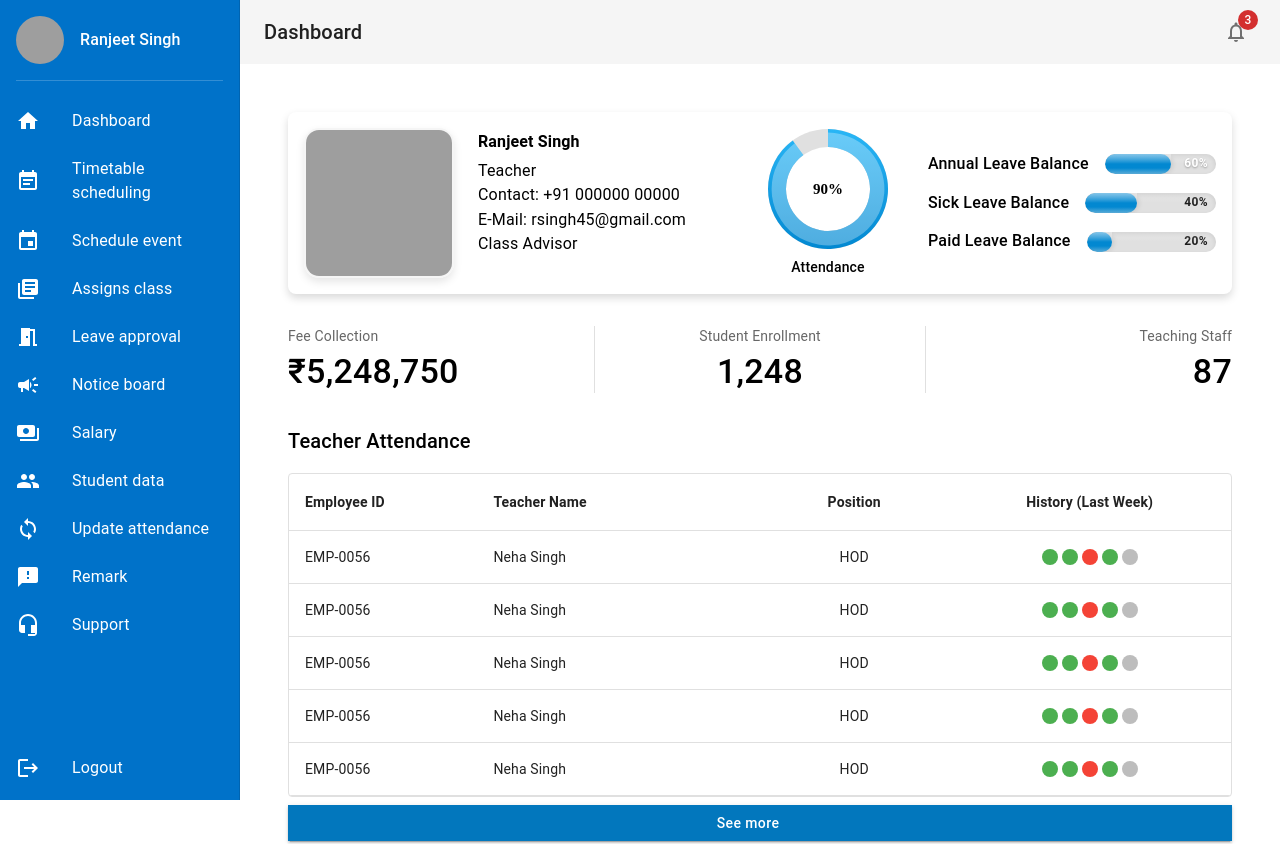
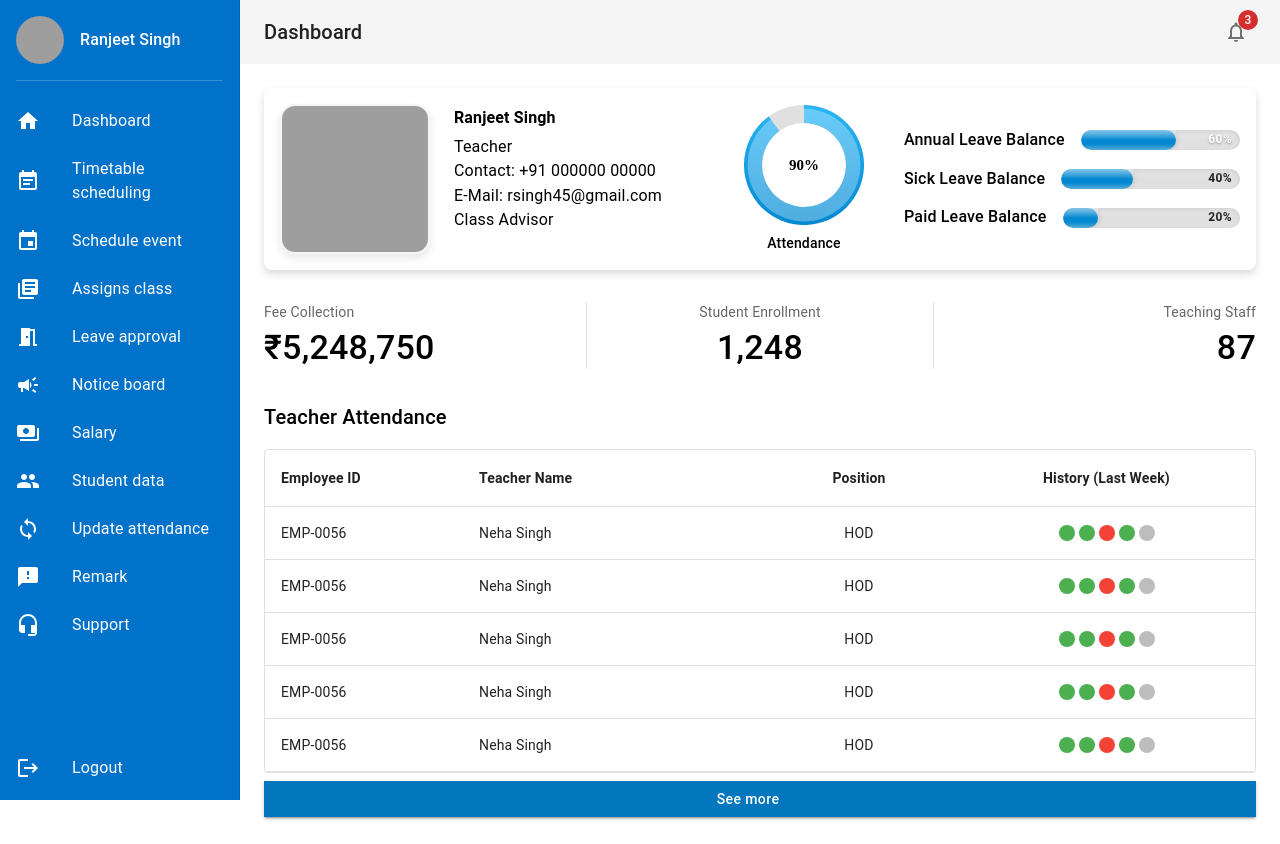
Before and after one commit to Kashyap297/erp-frontend, a React (Vite) app: page /principal in a window 1280 px wide. Shown: the top 844 px of the page. Built offline with nearby package versions, Linux system fonts and the light colour scheme; grey boxes are pictures that could not be loaded; some icons are missing.

Commit message:
style: Improve layout and responsiveness of PrincipalDashboard component

```diff
--- a/src/pages/principal/PrincipalDashboard.jsx
+++ b/src/pages/principal/PrincipalDashboard.jsx
@@ -85,7 +85,7 @@ const PrincipalDashboard = () => {
     }
 
     return (
-        <Box sx={{ width: "100%", p: 3 }}>
+        <Box sx={{ width: "100%" }}>
             {/* Profile Card Section */}
             <Box sx={{ mb: 4 }}>
                 <ProfileCard data={Data} />
@@ -96,11 +96,18 @@ const PrincipalDashboard = () => {
                     display: "flex",
                     justifyContent: "space-between",
                     mb: 4,
-                    flexWrap: { xs: "wrap", md: "nowrap" },
-                    gap: { xs: 3, md: 0 },
+                    flexDirection: { xs: "column", md: "row" },  // Stack vertically on mobile
+                    flexWrap: "wrap",
+                    gap: 3,  // Consistent gap between items
                 }}
             >
-                <Box sx={{ width: { xs: "100%", md: "30%" } }}>
+                {/* Fee Collection */}
+                <Box
+                    sx={{
+                        width: { xs: "100%", md: "30%" },
+                        order: 1  // Ensure consistent ordering
+                    }}
+                >
                     <Typography variant="body2" color="text.secondary" gutterBottom>
                         Fee Collection
                     </Typography>
@@ -109,9 +116,24 @@ const PrincipalDashboard = () => {
                     </Typography>
                 </Box>
 
-                <Divider orientation="vertical" flexItem sx={{ display: { xs: "none", md: "block" } }} />
+                {/* First Divider - only visible on desktop */}
+                <Divider
+                    orientation="vertical"
+                    flexItem
+                    sx={{
+                        display: { xs: "none", md: "block" },
+                        order: 2
+                    }}
+                />
 
-                <Box sx={{ width: { xs: "100%", md: "30%" }, textAlign: "center" }}>
+                {/* Student Enrollment */}
+                <Box
+                    sx={{
+                        width: { xs: "100%", md: "30%" },
+                        textAlign: { xs: "left", md: "center" },  // Left align on mobile
+                        order: 3
+                    }}
+                >
                     <Typography variant="body2" color="text.secondary" gutterBottom>
                         Student Enrollment
                     </Typography>
@@ -120,9 +142,24 @@ const PrincipalDashboard = () => {
                     </Typography>
                 </Box>
 
-                <Divider orientation="vertical" flexItem sx={{ display: { xs: "none", md: "block" } }} />
+                {/* Second Divider - only visible on desktop */}
+                <Divider
+                    orientation="vertical"
+                    flexItem
+                    sx={{
+                        display: { xs: "none", md: "block" },
+                        order: 4
+                    }}
+                />
 
-                <Box sx={{ width: { xs: "100%", md: "30%" }, textAlign: "right" }}>
+                {/* Teaching Staff */}
+                <Box
+                    sx={{
+                        width: { xs: "100%", md: "30%" },
+                        textAlign: { xs: "left", md: "right" },  // Left align on mobile
+                        order: 5
+                    }}
+                >
                     <Typography variant="body2" color="text.secondary" gutterBottom>
                         Teaching Staff
                     </Typography>
```
